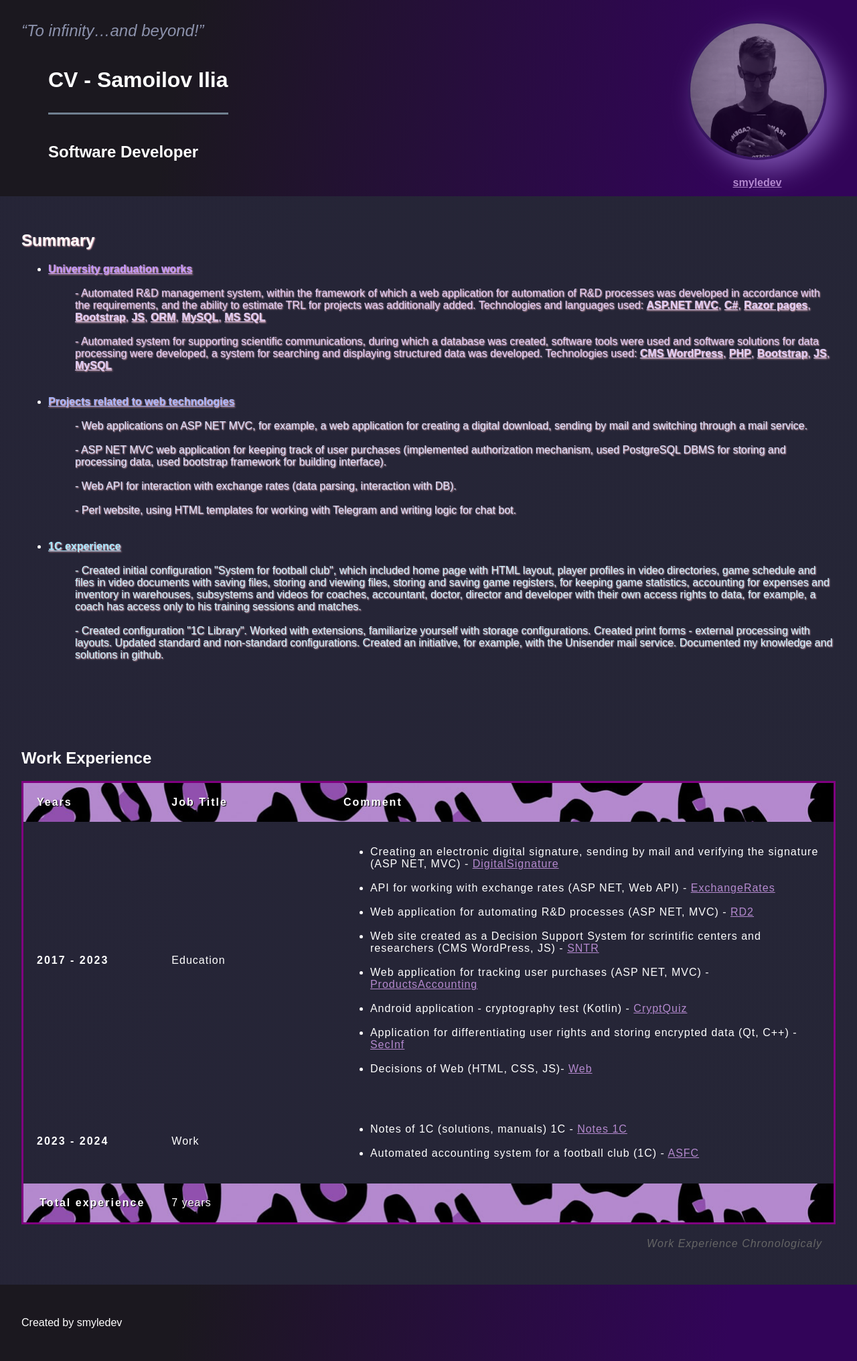
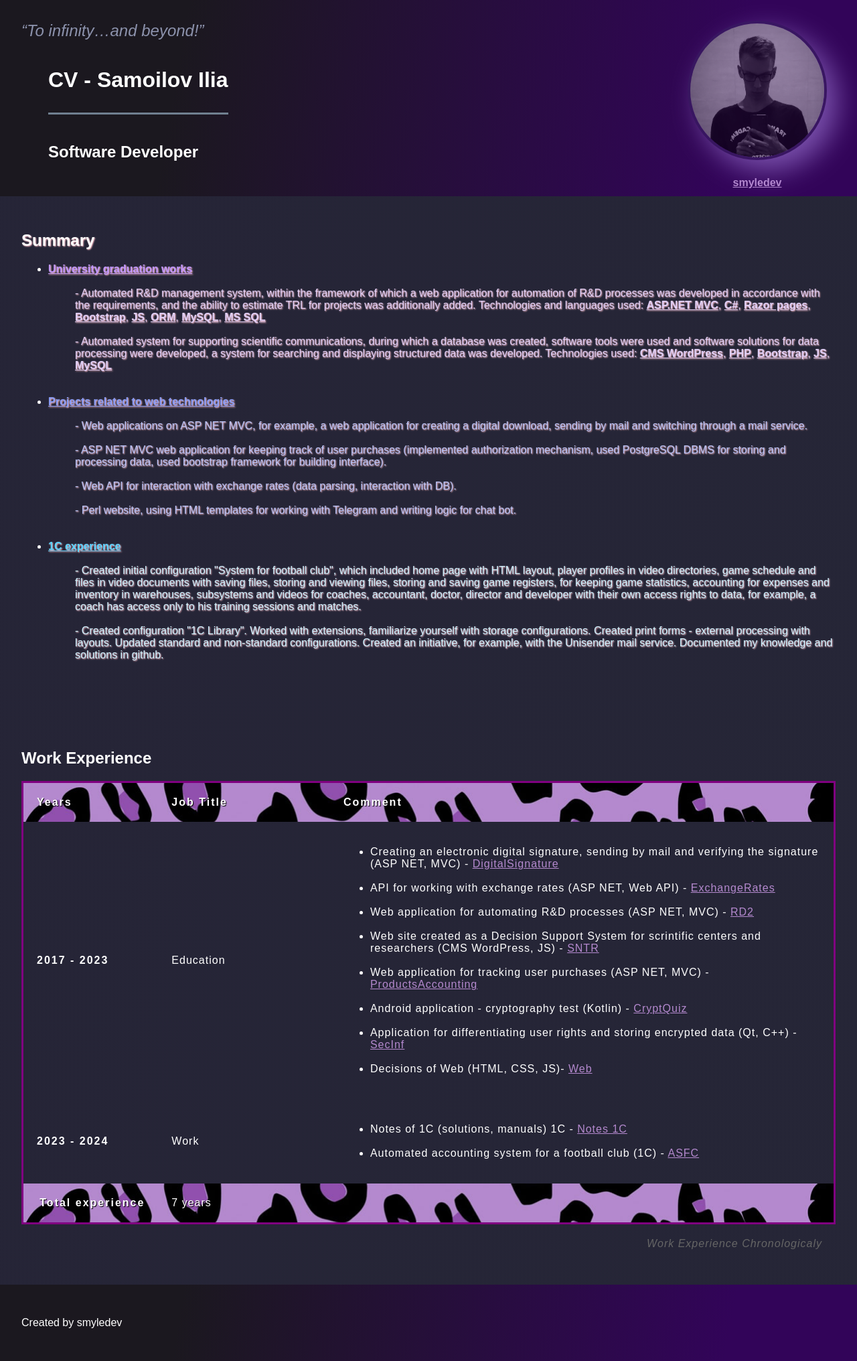
Before and after one commit to smyledev/smyledev.github.io, a Jekyll site: the page cv.html, which Jekyll copies as it is, in a window 1280 px wide. Shown: the whole page at 67% size. Built offline with Jekyll 4.4.1, drawn with Linux system fonts in a browser that asks for light colours; some web fonts are replaced.

Commit message:
Update cv.html

```diff
--- a/cv.html
+++ b/cv.html
@@ -50,20 +50,20 @@
 <br>
 
 <li>
-<strong style="text-decoration: underline; color: #a5b5ff;">Projects related to web technologies</strong>
+<strong style="text-decoration: underline; color: #889cf7;">Projects related to web technologies</strong>
 <br>
 <br>
     <ul style="list-style: none;">
-<li style="color: #dce2fe;">- Web applications on ASP NET MVC, for example, a web application for creating a digital download, sending by mail and switching through a mail service.
+<li style="color: #b8c4f9;">- Web applications on ASP NET MVC, for example, a web application for creating a digital download, sending by mail and switching through a mail service.
 </li>
         <br>
-<li style="color: #dce2fe;">- ASP NET MVC web application for keeping track of user purchases (implemented authorization mechanism, used PostgreSQL DBMS for storing and processing data, used bootstrap framework for building interface).
+<li style="color: #b8c4f9;">- ASP NET MVC web application for keeping track of user purchases (implemented authorization mechanism, used PostgreSQL DBMS for storing and processing data, used bootstrap framework for building interface).
 </li>
         <br>
-<li style="color: #dce2fe;">- Web API for interaction with exchange rates (data parsing, interaction with DB).
+<li style="color: #b8c4f9;">- Web API for interaction with exchange rates (data parsing, interaction with DB).
 </li>
         <br>
-<li style="color: #dce2fe;">- Perl website, using HTML templates for working with Telegram and writing logic for chat bot.
+<li style="color: #b8c4f9;">- Perl website, using HTML templates for working with Telegram and writing logic for chat bot.
 </li>
     </ul>
 </li>
@@ -72,7 +72,7 @@
 <br>
 
 <li>
-<strong style="text-decoration: underline; color: #a5e7ff;">1C experience </strong>
+<strong style="text-decoration: underline; color: #5ad3ff;">1C experience </strong>
 <br>
 <br>
     <ul style="list-style: none;">
```
